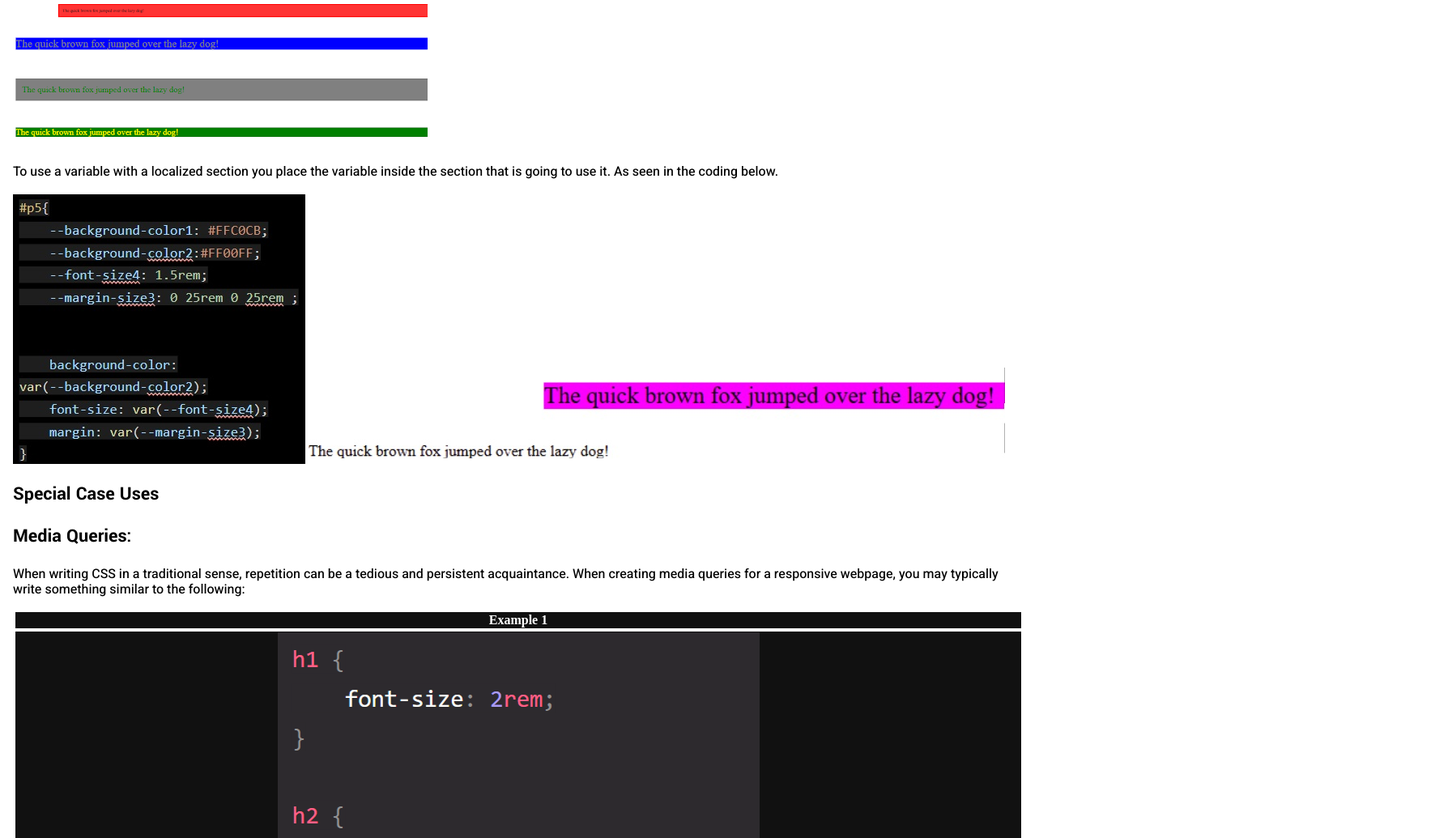
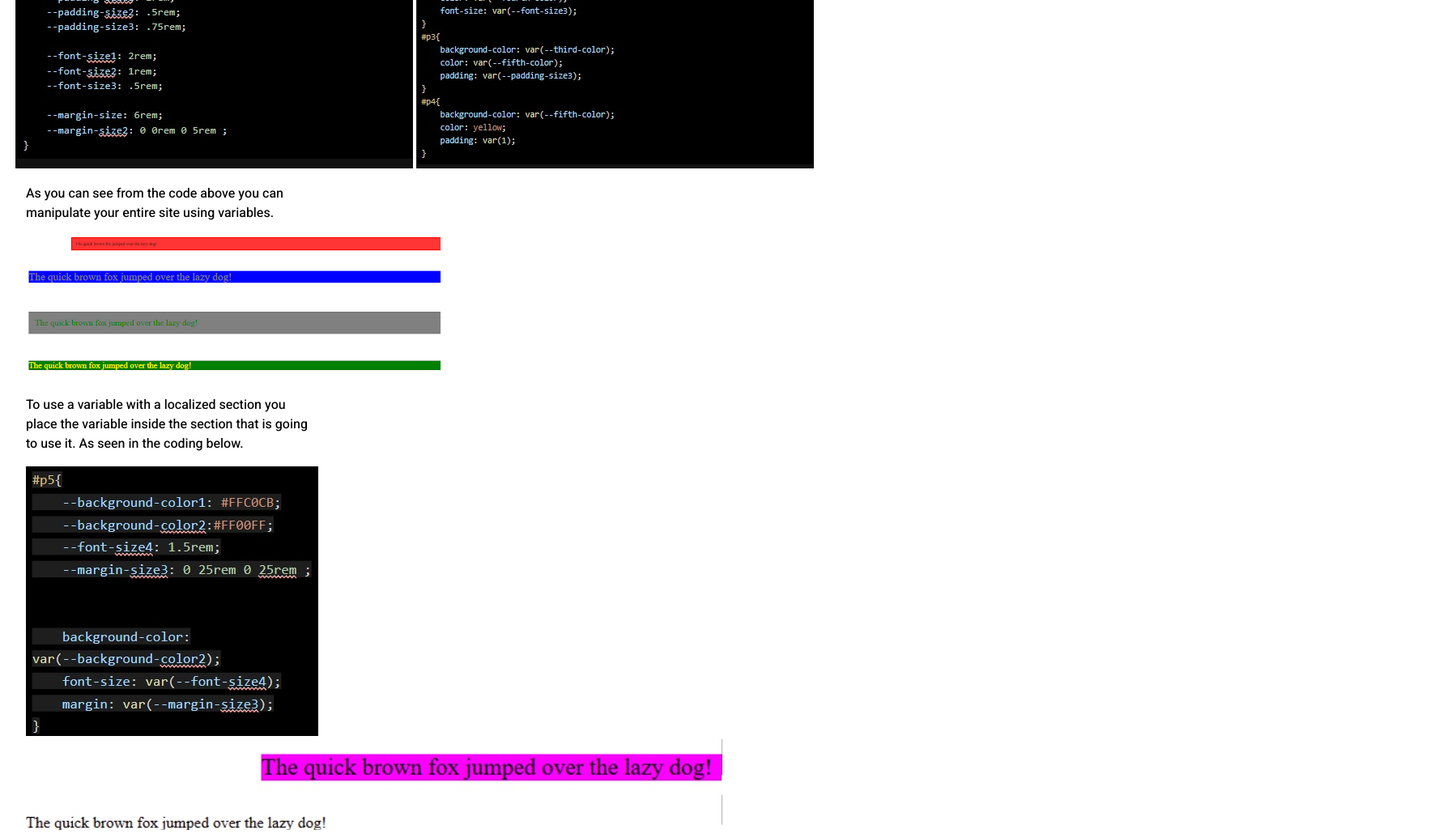
Before and after one commit to QuinnWelton11/project-1b, a plain HTML site: page index.html in a window 1280 px wide. Shown: the part 796-1831 px from the top of the page at 81% size, 1772 px wide, since content can reach past the window. Drawn offline with Linux system fonts and the light colour scheme.

Commit message:
Wyatt CSS Update V1.5

```diff
--- a/index.html
+++ b/index.html
@@ -58,14 +58,13 @@
                 </table>
             </section>
 <p class="whereman">As you can see from the code above you can manipulate your entire site using variables.
-</p><img src="images/variables-in-action.png" alt="varinaction">
+</p><img class="variablesina" src="images/variables-in-action.png" alt="varinaction">
 
 
 
 <p class="wherelocal">To use a variable with a localized section you place the variable inside the section that is going to use it. As seen in the coding below.</p>
-<img src="images/locallized.jpg" alt="localized">
-<img src="images/localizeddisplay.jpg" alt="display for local variables">
-
+<img class="local" src="images/locallized.jpg" alt="localized"><br>
+<img class="displayloc" src="images/localizeddisplay.jpg" alt="display for local variables">
 
         </div>
 
--- a/styles/wyatt.css
+++ b/styles/wyatt.css
@@ -73,12 +73,16 @@ tr {
         font-size: 1rem;
         font-weight: 500;
         line-height: 1.5rem;
+        padding-left: 1rem;
+        margin-right: 55rem;
     }
 
     .wherep {
         font-size: 1rem;
         font-weight: 500;
         line-height: 1.5rem;
+        padding-left: 1rem;
+        margin-right: 55rem;
 
     }
 
@@ -86,12 +90,29 @@ tr {
         font-size: 1rem;
         font-weight: 500;
         line-height: 1.5rem;
+        padding-left: 1rem;
+        margin-right: 55rem;
     }
 
     .wherelocal{
         font-size: 1rem;
         font-weight: 500;
         line-height: 1.5rem;
+        padding-left: 1rem;
+        margin-right: 55rem;
     }
 
+    .variablesina{
+        padding-left: 1rem;
+        margin-right: 55rem;
+    }
+    .local{
+        padding-left: 1rem;
+        margin-right: 55rem;
+    }
+.displayloc{
+    padding-left: 1rem;
+        margin-right: 55rem;
 }
+
+}
```
